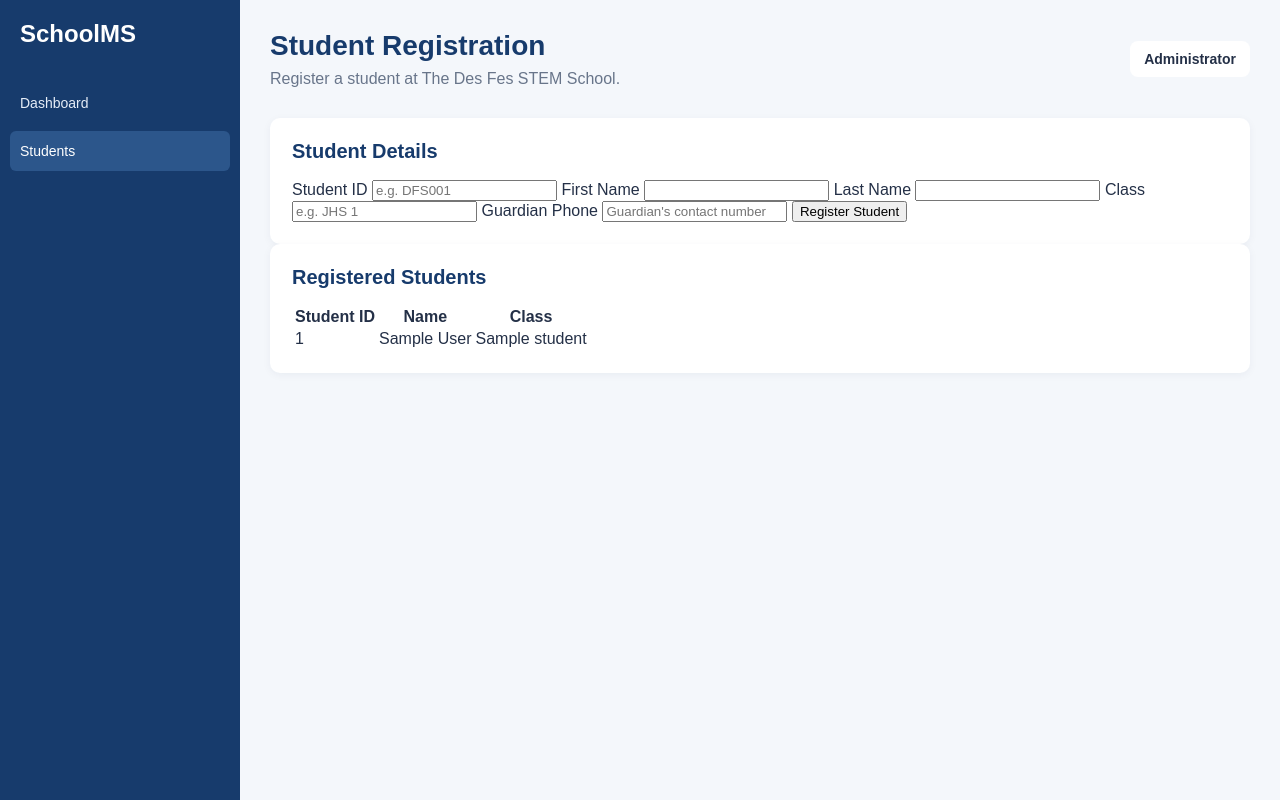
After one commit to hervtechgh-cpu/school_management, a Flask app: page /students in a window 1280 px wide. The commit adds this page. Run offline with Flask 3, Linux system fonts and the light colour scheme; a database or web service that is not in the repository returns one stand-in record (values such as "Sample title").

Commit message:
Add MongoDB student registration system

```diff
--- a/app.py
+++ b/app.py
@@ -1,7 +1,102 @@
-from flask import Flask, render_template
+
+import os
+from pathlib import Path
+
+from flask import Flask, render_template, request, redirect, url_for, flash
+from dotenv import load_dotenv
+from pymongo import MongoClient
+from pymongo.errors import DuplicateKeyError
+
+# Load environment variables
+env_path = Path(__file__).resolve().parent / ".env"
+load_dotenv(env_path, override=True)
+
+MONGODB_URI = os.getenv("MONGODB_URI")
+MONGODB_DATABASE = os.getenv("MONGODB_DATABASE", "schoolms_db")
+
+if not MONGODB_URI:
+    raise ValueError("MONGODB_URI is missing from .env")
+
+# Create Flask application
 app = Flask(__name__)
+
+# Needed for Flask flash messages
+app.secret_key = os.getenv("FLASK_SECRET_KEY")
+
+if not app.secret_key:
+    raise ValueError("Add FLASK_SECRET_KEY to your .env file")
+
+# Connect to MongoDB Atlas
+mongo_client = MongoClient(
+    MONGODB_URI,
+    serverSelectionTimeoutMS=15000
+)
+
+db = mongo_client[MONGODB_DATABASE]
+students_collection = db["students"]
+
+try:
+    mongo_client.admin.command("ping")
+    print("SUCCESS: Flask connected to MongoDB Atlas!")
+    print(f"Database selected: {MONGODB_DATABASE}")
+except Exception:
+    mongo_client.close()
+    raise
+
+# Ensure student IDs are unique
+students_collection.create_index("student_id", unique=True)
+
+
 @app.route("/")
 def home():
-    return render_template("index.html")
+    total_students = students_collection.count_documents({})
+    return render_template(
+        "index.html",
+        total_students=total_students
+    )
+
+
+@app.route("/students", methods=["GET", "POST"])
+def students():
+    if request.method == "POST":
+        student_id = request.form.get("student_id", "").strip().upper()
+        first_name = request.form.get("first_name", "").strip()
+        last_name = request.form.get("last_name", "").strip()
+        class_name = request.form.get("class_name", "").strip()
+        guardian_phone = request.form.get("guardian_phone", "").strip()
+
+        if not all([student_id, first_name, last_name, class_name]):
+            flash("Please complete all required fields.", "error")
+            return redirect(url_for("students"))
+
+        student = {
+            "student_id": student_id,
+            "first_name": first_name,
+            "last_name": last_name,
+            "class_name": class_name,
+            "guardian_phone": guardian_phone
+        }
+
+        try:
+            students_collection.insert_one(student)
+            flash("Student registered successfully!", "success")
+        except DuplicateKeyError:
+            flash("That Student ID already exists. Please use a unique ID.", "error")
+
+        return redirect(url_for("students"))
+
+    student_records = list(
+        students_collection.find(
+            {},
+            {"_id": 0}
+        ).sort("student_id", 1)
+    )
+
+    return render_template(
+        "students.html",
+        students=student_records
+    )
+
+
 if __name__ == "__main__":
     app.run(debug=True)
--- a/static/css/style.css
+++ b/static/css/style.css
@@ -19,7 +19,7 @@ body {
     width: 240px;
     background-color: #173b6c;
     color: white;
-    padding: 25px 15px;
+    padding: 20px 10px;
     flex-shrink: 0;
 }
 
@@ -76,7 +76,7 @@ body {
 
 .admin {
     background-color: white;
-    padding: 12px 16px;
+    padding: 10px 14px;
     border-radius: 8px;
     font-weight: bold;
     font-size: 14px;
--- a/templates/index.html
+++ b/templates/index.html
@@ -20,7 +20,10 @@
                 <a href="#">Classes & Subjects</a>
                 <a href="#">Attendance</a>
                 <a href="#">Fees & Payments</a>
+                <a href="#">PTA Dues</a>
+                <a href="#">Feeding Fee</a>
                 <a href="#">Examinations</a>
+                <a href="#">Miscellaneous</a>
                 <a href="#">Reports</a>
             </nav>
         </aside>
--- /dev/null
+++ b/templates/students.html
@@ -0,0 +1,86 @@
+
+<!DOCTYPE html>
+<html lang="en">
+<head>
+    <meta charset="UTF-8">
+    <meta name="viewport" content="width=device-width, initial-scale=1.0">
+    <title>Student Registration | SchoolMS</title>
+    <link rel="stylesheet" href="{{ url_for('static', filename='css/style.css') }}">
+</head>
+<body>
+    <div class="dashboard">
+        <aside class="sidebar">
+            <h2>SchoolMS</h2>
+            <nav>
+                <a href="/">Dashboard</a>
+                <a href="/students" class="active">Students</a>
+            </nav>
+        </aside>
+
+        <main class="main-content">
+            <header class="topbar">
+                <div>
+                    <h1>Student Registration</h1>
+                    <p>Register a student at The Des Fes STEM School.</p>
+                </div>
+                <div class="admin">Administrator</div>
+            </header>
+
+            <section class="panel">
+                <h2>Student Details</h2>
+
+                <form method="POST" action="/students">
+                    <label for="student_id">Student ID</label>
+                    <input type="text" id="student_id" name="student_id"
+                           placeholder="e.g. DFS001" required>
+
+                    <label for="first_name">First Name</label>
+                    <input type="text" id="first_name" name="first_name"
+                           required>
+
+                    <label for="last_name">Last Name</label>
+                    <input type="text" id="last_name" name="last_name"
+                           required>
+
+                    <label for="class_name">Class</label>
+                    <input type="text" id="class_name" name="class_name"
+                           placeholder="e.g. JHS 1" required>
+
+                    <label for="guardian_phone">Guardian Phone</label>
+                    <input type="tel" id="guardian_phone" name="guardian_phone"
+                           placeholder="Guardian's contact number">
+
+                    <button type="submit">Register Student</button>
+                </form>
+            </section>
+
+            <section class="panel">
+                <h2>Registered Students</h2>
+
+                {% if students %}
+                    <table>
+                        <thead>
+                            <tr>
+                                <th>Student ID</th>
+                                <th>Name</th>
+                                <th>Class</th>
+                            </tr>
+                        </thead>
+                        <tbody>
+                            {% for student in students %}
+                            <tr>
+                                <td>{{ student.student_id }}</td>
+                                <td>{{ student.first_name }} {{ student.last_name }}</td>
+                                <td>{{ student.class_name }}</td>
+                            </tr>
+                            {% endfor %}
+                        </tbody>
+                    </table>
+                {% else %}
+                    <p>No students registered yet.</p>
+                {% endif %}
+            </section>
+        </main>
+    </div>
+</body>
+</html>
```
Also changed, not shown: test_database_operations.py (added, +43 -0 lines), test_mongodb.py (added, +42 -0 lines), 1 other file.
